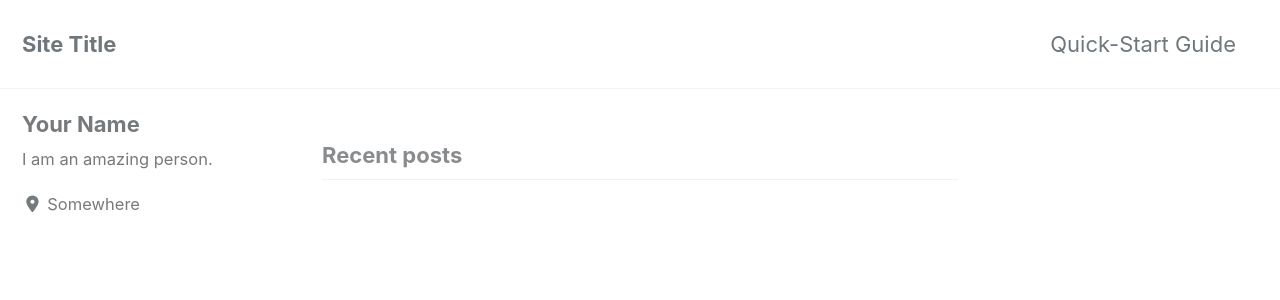
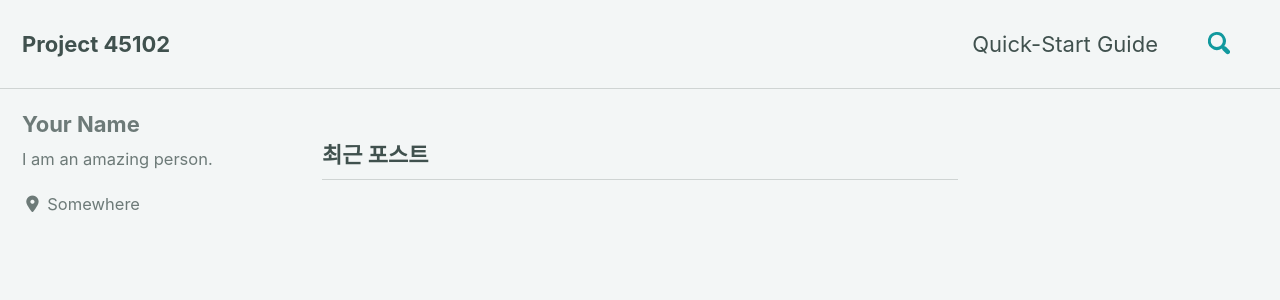
Before and after one commit to devtrail42/devtrail42.github.io, a Jekyll site: the page built from index.html, in a window 1280 px wide and 900 px high. Shown: the top 300 px of the window. Built offline with Jekyll 4.4.1, drawn with Linux system fonts in a browser that asks for light colours; cached includes are drawn as plain includes; nearby versions of some CDN libraries; the list of posts is cut into pages by our own code; some of the changed text lies outside the part shown.

Commit message:
Update _config.yml

```diff
--- a/_config.yml
+++ b/_config.yml
@@ -12,18 +12,18 @@
 
 # theme                  : "minimal-mistakes-jekyll"
 # remote_theme           : "mmistakes/minimal-mistakes"
-minimal_mistakes_skin    : "default" # "air", "aqua", "contrast", "dark", "dirt", "neon", "mint", "plum", "sunrise"
+minimal_mistakes_skin    : "mint" # "air", "aqua", "contrast", "dark", "dirt", "neon", "mint", "plum", "sunrise"
 
 # Site Settings
-locale                   : "en-US"
-title                    : "Site Title"
+locale                   : "ko"
+title                    : "Project 45102"
 title_separator          : "-"
 subtitle                 : # site tagline that appears below site title in masthead
-name                     : "Your Name"
-description              : "An amazing website."
-url                      : # the base hostname & protocol for your site e.g. "https://mmistakes.github.io"
+name                     : "ByeongHeon Kang"
+description              : "daily"
+url                      : "https://ariels1996.github.io" # the base hostname & protocol for your site e.g. "https://mmistakes.github.io"
 baseurl                  : # the subpath of your site, e.g. "/blog"
-repository               : # GitHub username/repo-name e.g. "mmistakes/minimal-mistakes"
+repository               : "ariels1996/ariels1996.github.io" # GitHub username/repo-name e.g. "mmistakes/minimal-mistakes"
 teaser                   : # path of fallback teaser image, e.g. "/assets/images/500x300.png"
 logo                     : # path of logo image to display in the masthead, e.g. "/assets/images/88x88.png"
 masthead_title           : # overrides the website title displayed in the masthead, use " " for no title
@@ -65,8 +65,8 @@ reCaptcha:
   secret                 :
 atom_feed:
   path                   : # blank (default) uses feed.xml
-search                   : # true, false (default)
-search_full_content      : # true, false (default)
+search                   : true # true, false (default)
+search_full_content      : true # true, false (default)
 search_provider          : # lunr (default), algolia, google
 algolia:
   application_id         : # YOUR_APPLICATION_ID
```
